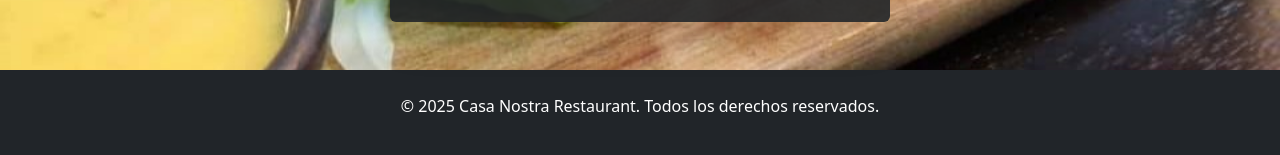
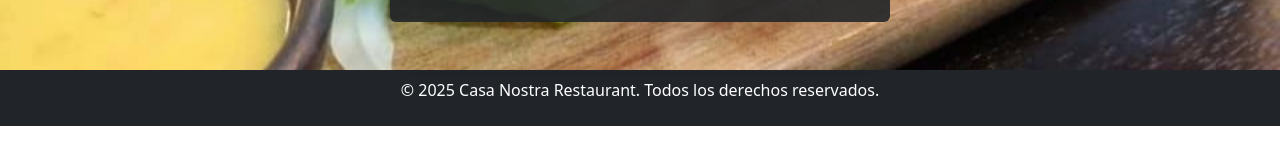
Before and after one commit to pepecodes2000/Casa-Nostra-Restaurant, a React (Create React App) app: page / in a window 1280 px wide. Shown: the part 3342-3497 px from the top of the page. After the commit the page ends 3468 px from the top, so only its background shows below. Built offline with nearby package versions, Linux system fonts and the light colour scheme.

Commit message:
Update App.js

```diff
--- a/src/App.js
+++ b/src/App.js
@@ -33,7 +33,7 @@ function App() {
           <Menu onReserveClick={scrollToBooking} />
         </main>
 
-        <footer className="text-center py-4 bg-dark text-white">
+        <footer className="text-center py-2 bg-dark text-white">
           <p>&copy; 2025 Casa Nostra Restaurant. Todos los derechos reservados.</p>
         </footer>
       </div>
```
